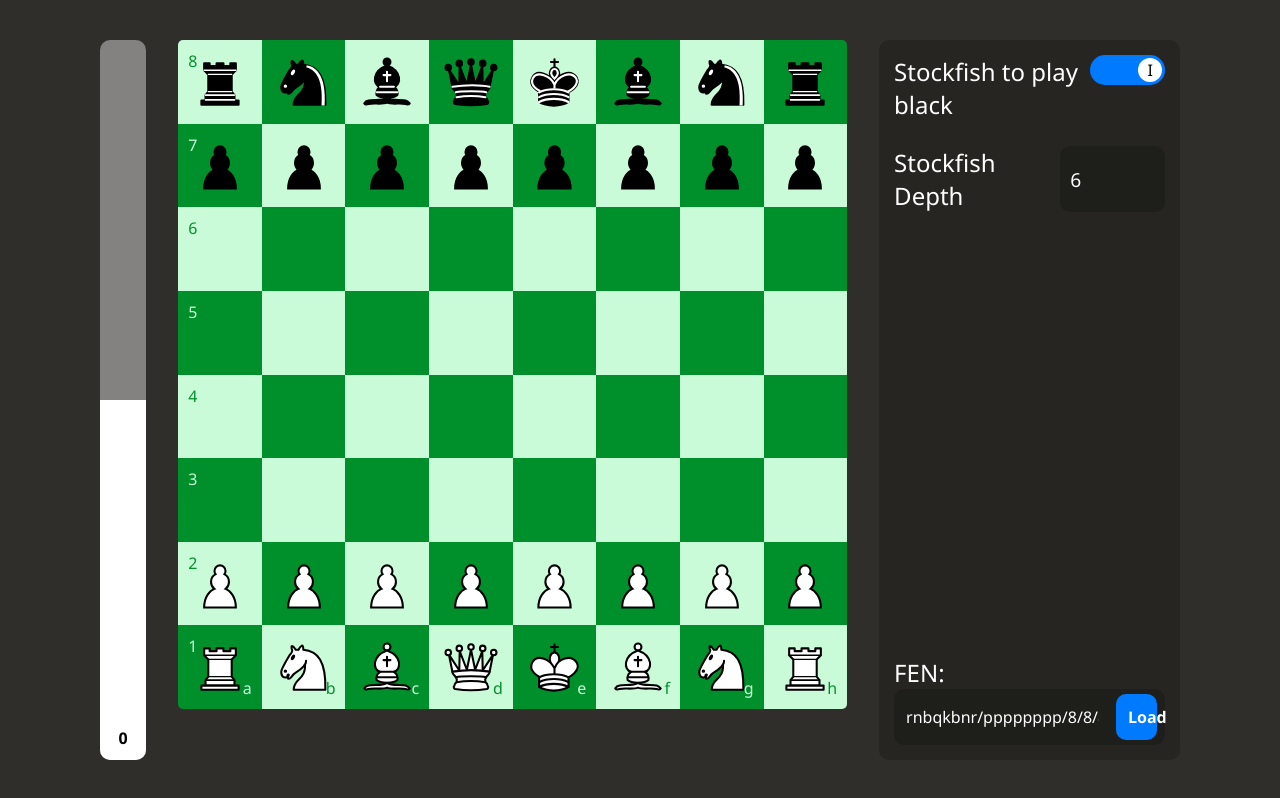
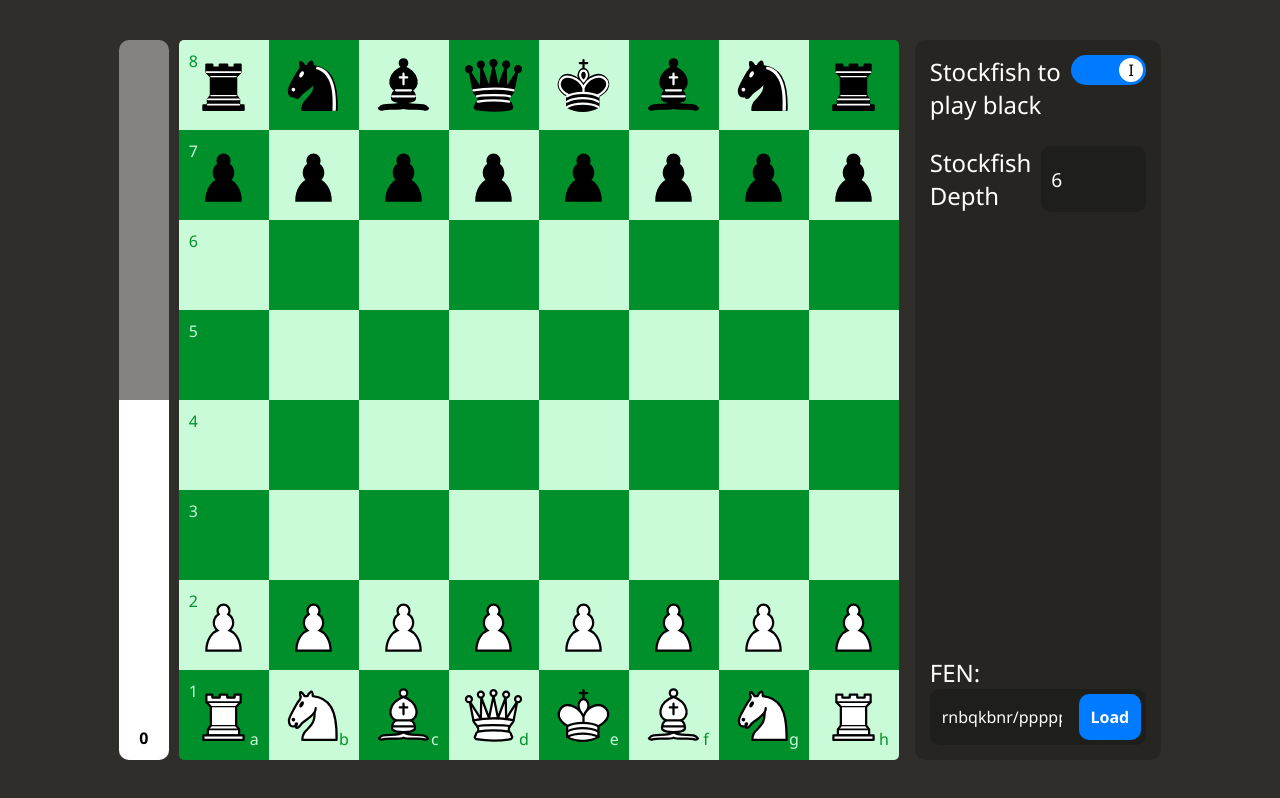
Before and after one commit to liamg2810/chess-react, a React (Vite) app: page / in a window 1280 px wide. Built offline with nearby package versions, Linux system fonts and the light colour scheme.

Commit message:
idk man i did stuff and it worked

```diff
--- a/src/App.css
+++ b/src/App.css
@@ -1,6 +1,8 @@
 .game {
 	display: flex;
-	gap: 2rem;
+	flex-direction: row;
+	justify-content: center;
+	gap: 1rem;
 	width: 100vw;
 	height: 90vh;
 }
--- a/src/App.tsx
+++ b/src/App.tsx
@@ -1,7 +1,6 @@
 import { useEffect, useState } from "react";
 import "./App.css";
 import Board from "./Board";
-import Eval from "./Eval";
 import GameInfo from "./GameInfo";
 import GameOver from "./GameOver";
 import { Game } from "./lib/Game";
@@ -24,7 +23,6 @@ function App() {
 			{game && (
 				<>
 					<div className="game">
-						<Eval game={game} />
 						<Board game={game} />
 						<GameInfo game={game} render={render} />
 					</div>
--- a/src/Board.css
+++ b/src/Board.css
@@ -1,11 +1,17 @@
+.board-container {
+	position: relative;
+	display: flex;
+	justify-content: center;
+	align-items: stretch;
+	height: 100%;
+	width: 100%;
+	gap: 10px;
+}
+
 .board {
 	aspect-ratio: 1 / 1;
 	border-radius: 5px;
 	overflow: hidden;
-	height: max-content;
-	width: max-content;
-	max-width: 100%;
-	max-height: 100%;
 	display: grid;
 	grid-template-rows: repeat(8, 1fr);
 }
--- a/src/Board.tsx
+++ b/src/Board.tsx
@@ -1,4 +1,5 @@
 import "./Board.css";
+import Eval from "./Eval";
 import { Columns, Game, Rows } from "./lib/Game";
 import { arraysEqual, posInArray } from "./lib/utils";
 
@@ -9,6 +10,8 @@ interface Props {
 function Board({ game }: Props) {
 	return (
 		game && (
+			<div className="board-container">
+				<Eval game={game} />
 				<div className="board">
 					{game.board.map((row, rowIndex) => (
 						<div key={rowIndex} className="row">
@@ -52,13 +55,15 @@ function Board({ game }: Props) {
 									)}
 
 									{game.highlitedSquares.some(
-									([r, c]) => r === rowIndex && c === colIndex
+										([r, c]) =>
+											r === rowIndex && c === colIndex
 									) && (
 										<div
 											className={
 												piece ||
 												(arraysEqual(
-												game.enPassentPossible || [],
+													game.enPassentPossible ||
+														[],
 													[rowIndex, colIndex]
 												) &&
 													game.selectedPiece
@@ -85,6 +90,7 @@ function Board({ game }: Props) {
 						</div>
 					))}
 				</div>
+			</div>
 		)
 	);
 }
--- a/src/Eval.css
+++ b/src/Eval.css
@@ -1,5 +1,4 @@
 .eval-bar {
-	height: 100%;
 	width: 50px;
 	background-color: rgba(255, 255, 255, 0.4);
 	border-radius: 10px;
--- a/src/Eval.tsx
+++ b/src/Eval.tsx
@@ -23,7 +23,9 @@ function Eval({ game }: Props) {
 					)}%`,
 				}}
 			></span>
-			<span className="eval-value">{game.eval}</span>
+			<span className="eval-value">
+				{game.mate ? `M${game.mate}` : game.eval}
+			</span>
 		</div>
 	);
 }
--- a/src/GameInfo.css
+++ b/src/GameInfo.css
@@ -1,5 +1,5 @@
 .gameinfo {
-	width: 30%;
+	width: 40%;
 	display: flex;
 	flex-direction: column;
 	gap: 10px;
@@ -75,6 +75,7 @@
 	text-wrap: none;
 	border-radius: 10px;
 	position: relative;
+	display: flex;
 }
 
 .fen-input {
@@ -93,7 +94,6 @@
 }
 
 .fen-load {
-	width: 15%;
 	margin: 5px;
 	padding: 12px;
 	border-radius: 10px;
--- a/src/lib/Game.ts
+++ b/src/lib/Game.ts
@@ -34,6 +34,7 @@ export class Game {
 	fullMoveClock: number = 1;
 	fen: string = "";
 	eval: number = 0;
+	mate: number | null = null;
 
 	previousMove: Position[] = [];
 
@@ -171,6 +172,7 @@ export class Game {
 		this.viewingBoardHistory = false;
 		this.previousMove = [];
 		this.eval = 0;
+		this.mate = null;
 		this.generateGameBoard();
 		this.loadFen(fen);
 		this.updateState();
@@ -487,10 +489,12 @@ export class Game {
 		const ret = await GetMove(this.fen, this.stockfishDepth);
 
 		this.eval = ret.eval;
+		this.mate = ret.mate;
 
 		console.log("Stockfish move: ", ret);
 		console.log("Eval: ", this.eval);
 		console.log("Response Eval: ", ret.eval);
+		console.log("Mate: ", this.mate);
 
 		if (this.currentMove !== "b" || !this.stockfishEnabled) {
 			return;
--- a/src/lib/Stockfish.ts
+++ b/src/lib/Stockfish.ts
@@ -1,7 +1,12 @@
 export async function GetMove(
 	fen: string,
 	depth: number = 6
-): Promise<{ eval: number; fromNumeric: string; toNumeric: string }> {
+): Promise<{
+	eval: number;
+	fromNumeric: string;
+	toNumeric: string;
+	mate: number | null;
+}> {
 	console.log(fen, depth);
 
 	const response = await fetch("https://chess-api.com/v1", {
```
Lines whose indentation alone changed are shown as unchanged.
